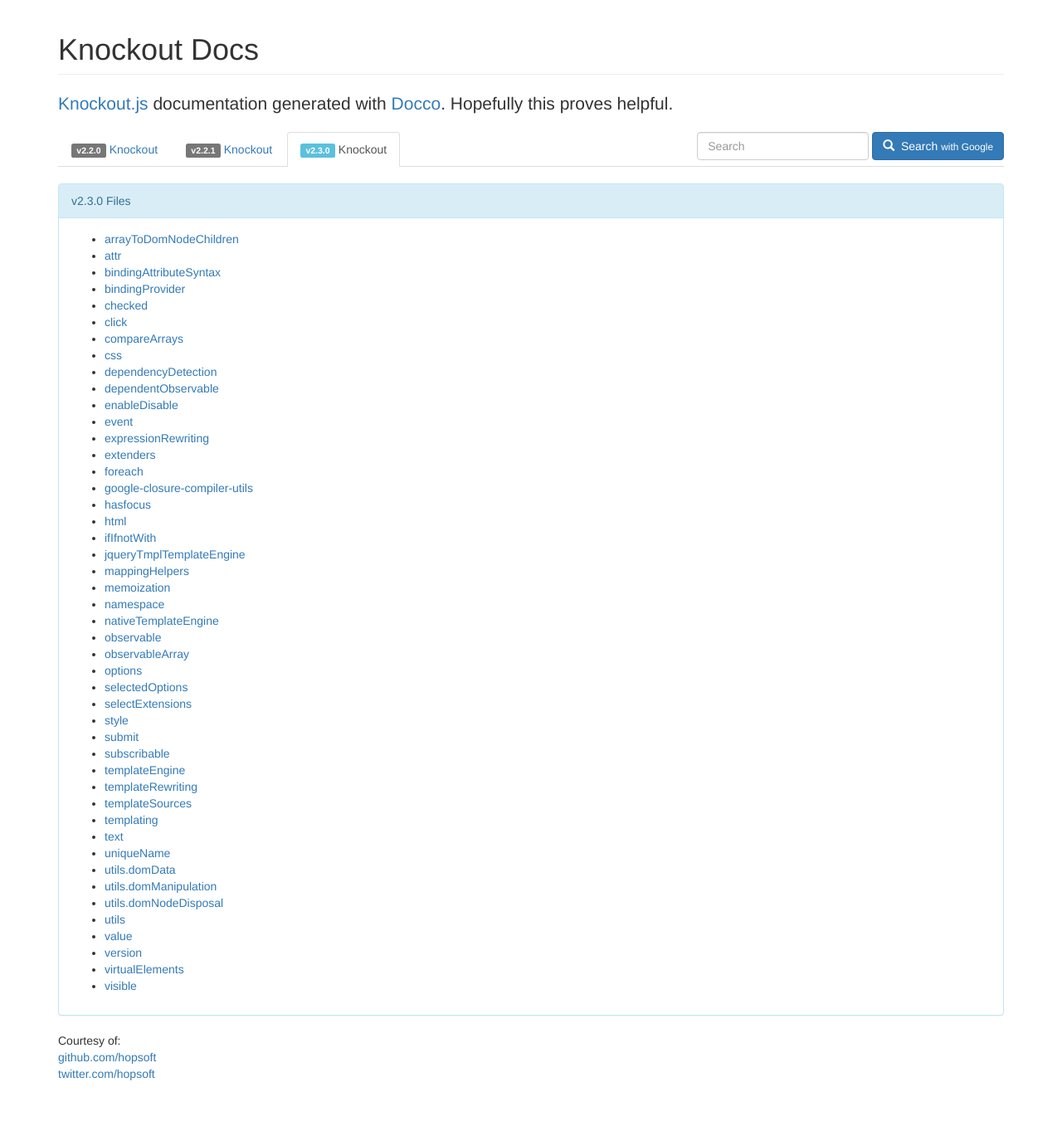
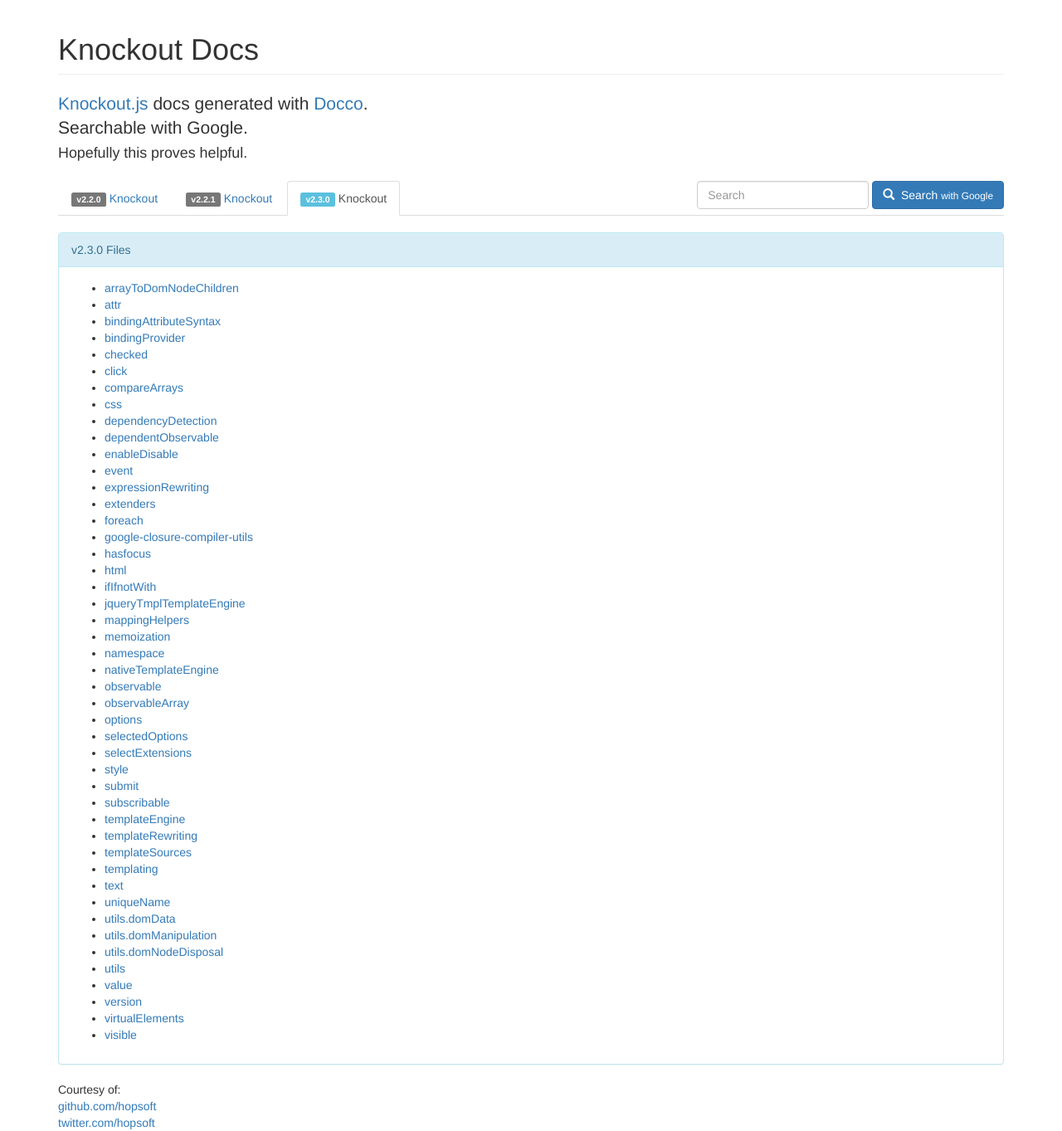
Before and after one commit to hopsoft/knockout_docs, a Jekyll site: the page built from index.html, in a window 1280 px wide. Shown: the whole page at 83% size. Built offline with Jekyll 4.4.1, drawn with Linux system fonts in a browser that asks for light colours; nearby versions of some CDN libraries; Markdown is read by kramdown in place of the engine named in the settings; comment, search, counter and statistics services are not loaded; before the commit the page ends 1304 px from its top, so only the background shows below that.

Commit message:
Built index & sitemap on Tue Aug 20 20:35:29 MDT 2013

```diff
--- a/index.html
+++ b/index.html
@@ -5,8 +5,9 @@ title: Knockout Docs
 
 <h1 class="page-header">Knockout Docs</h1>
 <p class="lead">
-<a href="http://knockoutjs.com">Knockout.js</a> documentation generated with <a href="http://jashkenas.github.io/docco/">Docco</a>.
-  Hopefully this proves helpful.
+  <a href="http://knockoutjs.com">Knockout.js</a> docs generated with <a href="http://jashkenas.github.io/docco/">Docco</a>.<br />
+  Searchable with Google.<br />
+  <small>Hopefully this proves helpful.</small><br />
 </p>
 
 <form id="search-form" class="form-inline pull-right" role="form">
```
Also changed, not shown: 1 other file.
